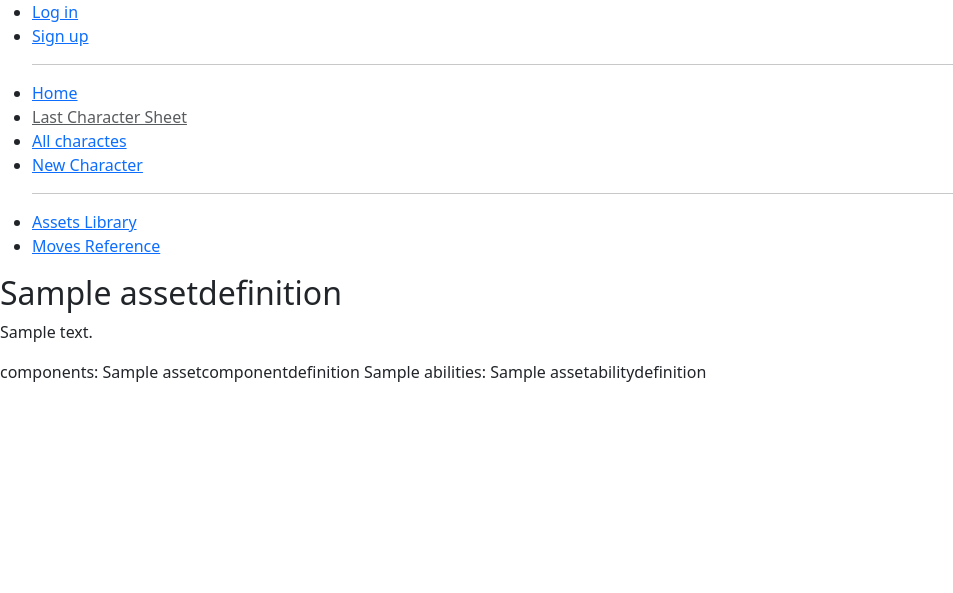
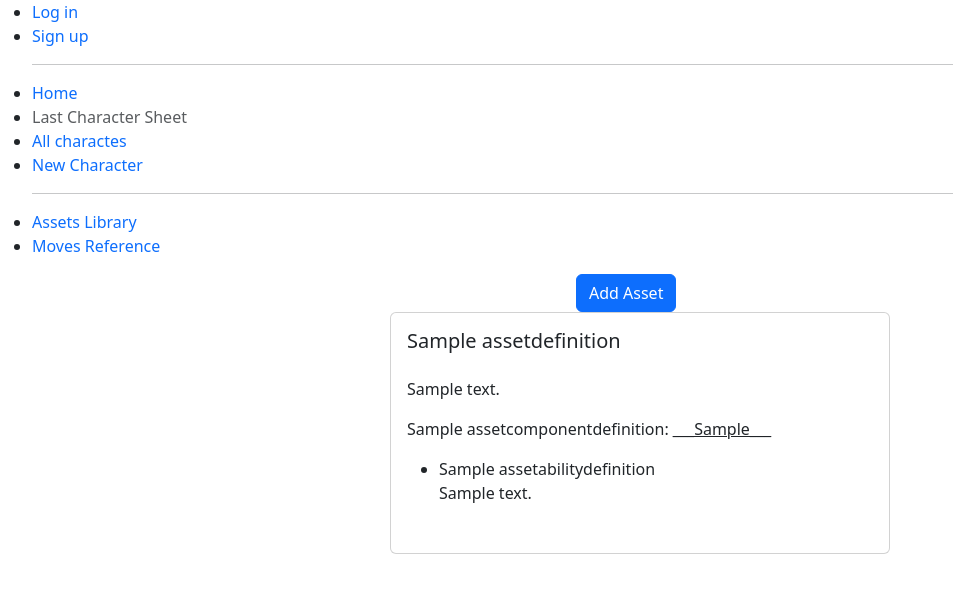
Before and after one commit to M-Pidlisnyi/Ironsworn, a Django app: page /characters/1/assets/ in a window 1280 px wide. Shown: the top 593 px of the page, without its empty margins (0-953 px from the left). Run offline with Django 5.2, Linux system fonts and the light colour scheme; tables that the repository leaves empty hold one stand-in row (values such as "Sample post").

Commit message:
imporved assets frontend

```diff
--- a/characters/views.py
+++ b/characters/views.py
@@ -158,10 +158,20 @@ class AddAssetView(CreateView):
         obj.save()
         return redirect('character-sheet', pk=character_id)
 
+    def get_context_data(self, **kwargs: Any) -> dict[str, Any]:
+        context = super().get_context_data(**kwargs)
+        context["character"] = Character.objects.get(id=self.kwargs.get('char_id'))
+        return context
+
 class CharacterAssetsListView(ListView):
     model = CharacterAsset
     context_object_name = 'assets_list'
 
+    def get_context_data(self, **kwargs: Any) -> dict[str, Any]:
+        context = super().get_context_data(**kwargs)
+        context["character"] = Character.objects.get(id=self.kwargs.get('char_id'))
+        return context
+
     def get_queryset(self):
         character_id = self.kwargs.get('char_id')
         return CharacterAsset.objects.filter(character__id=character_id)
--- a/static/css/styles.css
+++ b/static/css/styles.css
@@ -2,6 +2,12 @@
   width: 55%;
   margin: auto;
   font-family: Arial, Helvetica, sans-serif;
+  color: #111;
+}
+a{
+  text-decoration: none;
+}
+.ui-link{
   color: #111;
 }
 
@@ -144,6 +150,69 @@ label {
   padding-right: 50px;
 }
 
+.asset-flexbox{
+  display: flex;
+  align-items: center;
+  justify-content: space-around;
+  flex-wrap: wrap;
+
+}
+
+.small-asset-card-wrapper {
+  position: relative;
+}
+
+.small-asset-card-wrapper .small-asset-card {
+  cursor: pointer;
+}
+
+.small-asset-card-wrapper .asset-tooltip {
+  display: none;
+  position: absolute;
+  z-index: 1000;
+  bottom: 100%;
+  left: 50%;
+  transform: translateX(-50%);
+  margin-bottom: 10px;
+  box-shadow: 0 4px 12px rgba(0, 0, 0, 0.15);
+  border: 2px double red;
+  border-radius: 2%;
+}
+
+.small-asset-card-wrapper:hover .asset-tooltip {
+  display: flex;
+}
+
+.large-asset-card{
+  display: inline-block;
+  width: 500px;
+  display: flex;
+  flex-direction: column;
+
+}
+.library-asset-card{
+  display: inline-block;
+  width: 300px;
+  display: flex;
+  flex-direction: column;
+  font-size: smaller;
+}
+
+.asset-card-body{
+  display: flex;
+  flex-direction: column;
+  height: 100%;
+}
+
+.add-asset-btn{
+  margin: auto;
+  margin-left: 45%;
+}
+
+.add-asset-btn a{
+  color: #fff;
+}
+
 .debilites-grid {
   display: grid;
   grid-template-columns: repeat(3, 1fr);
--- a/templates/characters/characterasset_list.html
+++ b/templates/characters/characterasset_list.html
@@ -1,19 +1,35 @@
 {% extends 'base.html' %}
 
 {%block content%}
+<div class="btn btn-primary add-asset-btn">
+       <a href="{% url 'characters:add-asset' character.pk %}"> Add Asset </a>
+</div>
+<div class="asset-flexbox">
     {% for asset in assets_list %}
-    <h2>{{asset.definition.title}}</h2>
+        <div class="large-asset-card card">
+            <div class="card-body asset-card-body">
+                <h5 class="card-title">{{asset.definition.title}}</h5>
+                <p class="card-text">
                     <p>{{asset.definition.description}}</p>
-    components:
                     {% for component in asset.components.all %}
-        {{component}}
+                        <p>{{component.definition.title}}: <u>___{{component.value}}___</u></p>
                     {%endfor%}
-    abilities:
+                    <ul style="list-style: circle;">
                         {% for ability in asset.abilities.all %}
-        {{ability}}
-    {%endfor%}
-
+                            <li
+                                {% if ability.is_active %}
+                                    style="list-style: disc;"
+                                {% endif %}>
+                                    {{ability}}<br>
+                                    {{ability.definition.description}}
+                            </li>
 
                         {%endfor%}
+                    </ul>
+                </p>
+            </div>
+        </div>
 
+    {%endfor%}
+</div>
 {%endblock%}
```
Also changed, not shown: templates/characters/add_asset.html (+11 -6 lines), templates/characters/character_sheet.html (+44 -0 lines), templates/characters/old_character_sheet.html (deleted, +0 -70 lines), templates/rules/assets_library.html (+27 -12 lines). Lines whose indentation alone changed are shown as unchanged.
